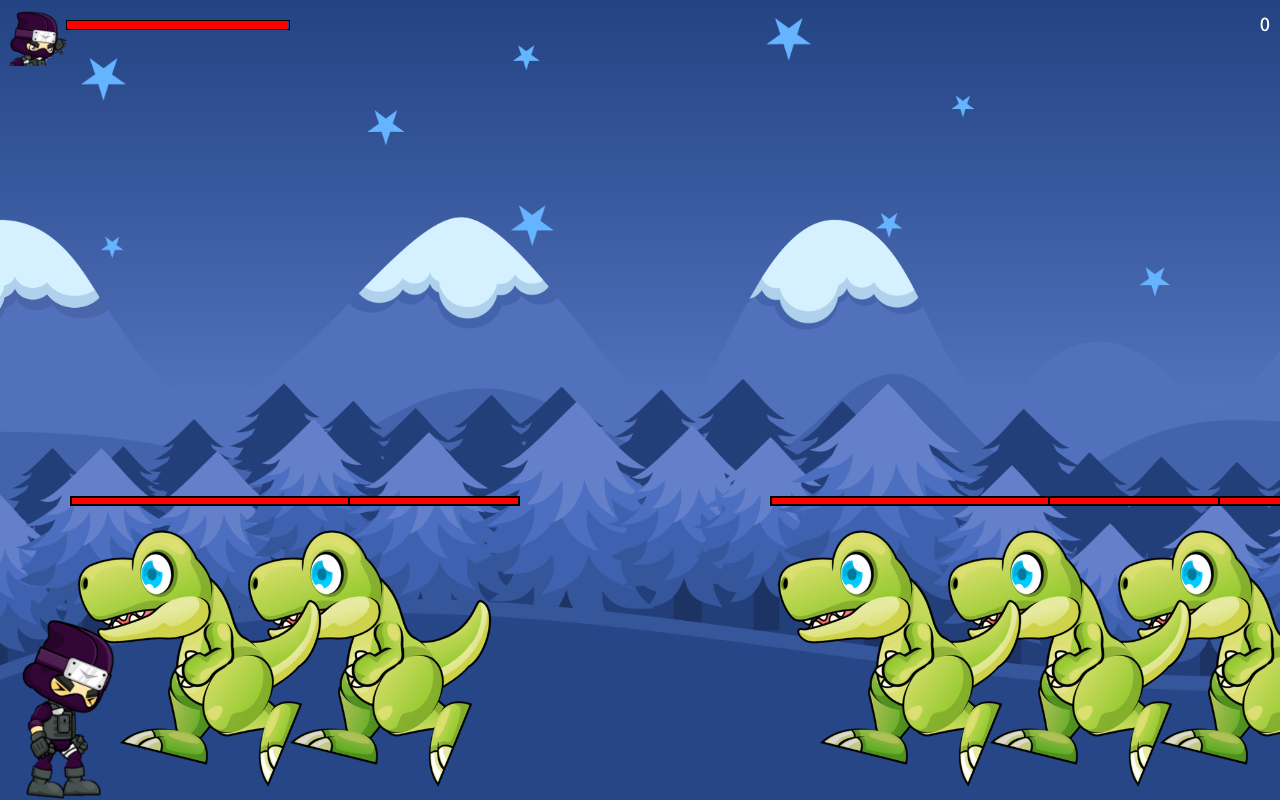
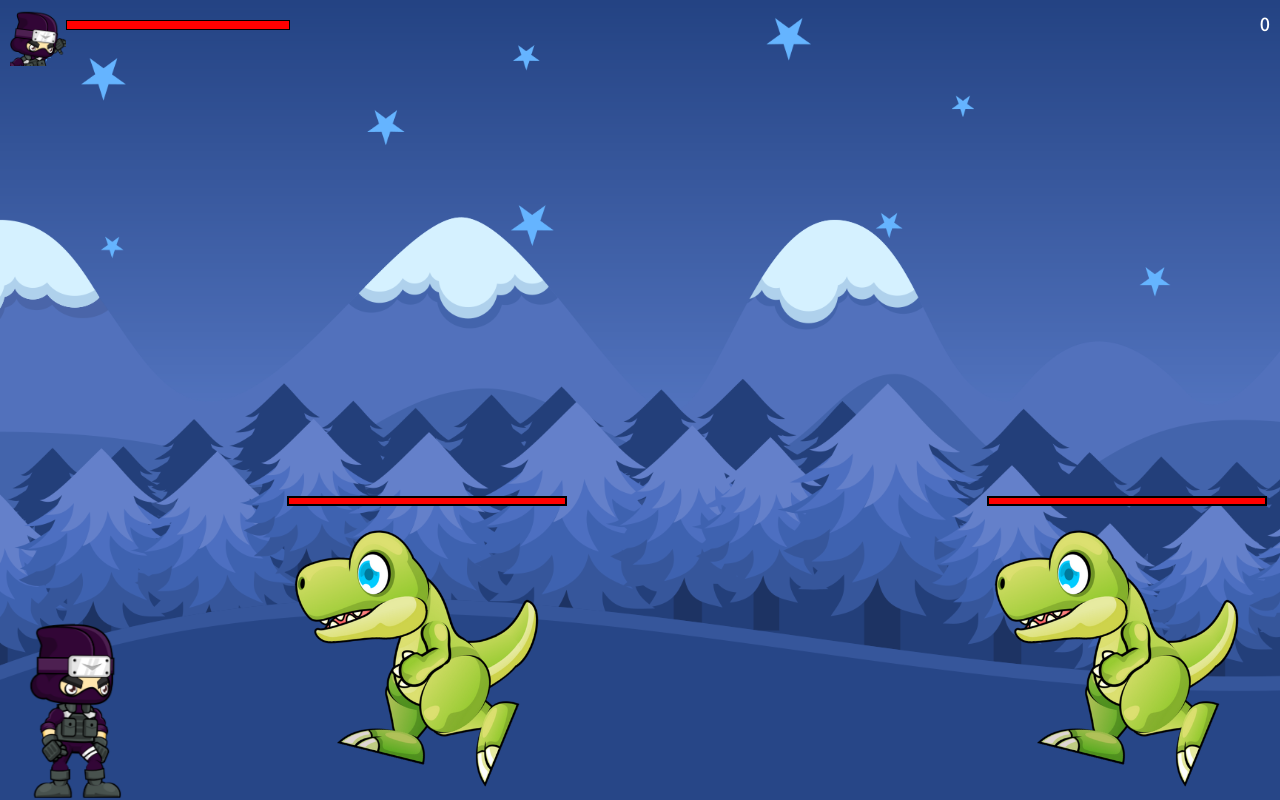
Before and after one commit to jjw0609/interactive-web-game, a website built with webpack: page src/index.html in a window 1280 px wide. Built offline with nearby package versions, Linux system fonts and the light colour scheme.

Commit message:
설정 변경

```diff
--- a/src/index.html
+++ b/src/index.html
@@ -42,9 +42,9 @@
 			<p>GAME OVER</p>
 		</div>
 	</div>
-	<script type="module" src="./js/monster.js" charset="utf-8"></script>
-	<script type="module" src="./js/class.js" charset="utf-8"></script>
-	<script type="module" src="./js/game.js" charset="utf-8"></script>
+<!--	<script type="module" src="./js/monster.js" charset="utf-8"></script>-->
+<!--	<script type="module" src="./js/class.js" charset="utf-8"></script>-->
+<!--	<script type="module" src="./js/game.js" charset="utf-8"></script>-->
 </body>
 
 </html>
--- a/src/js/class.js
+++ b/src/js/class.js
@@ -62,9 +62,9 @@ export class Hero {
         this.movex = 0;
         this.speed = 11;
         this.direction = 'right';
-        this.attackDamage = 20000;
+        this.attackDamage = 10000;
         this.hpProgress = 0;
-        this.hpValue = 5510000;
+        this.hpValue = 100000;
         this.defaultHpValue = this.hpValue;
         this.realDamage = 0;
     }
--- a/src/js/monster.js
+++ b/src/js/monster.js
@@ -1,7 +1,7 @@
 export const pinkMon = {
     name: 'pink_mon',
     hpValue: 200000,
-    speed: 8,
+    speed: 3,
     crashDamage: 300,
     score: 3000
 };
@@ -9,7 +9,7 @@ export const pinkMon = {
 export const yellowMon = {
     name: 'yellow_mon',
     hpValue: 84000,
-    speed: 10,
+    speed: 3,
     crashDamage: 300,
     score: 2000
 };
@@ -17,7 +17,7 @@ export const yellowMon = {
 export const greenMon = {
     name: 'green_mon',
     hpValue: 44000,
-    speed: 10,
+    speed: 3,
     crashDamage: 300,
     score: 1000
 };
@@ -25,7 +25,7 @@ export const greenMon = {
 export const greenMonBoss = {
     name: 'green_mon_boss',
     hpValue: 800000,
-    speed: 10,
+    speed: 2,
     crashDamage: 1000,
     score: 10000
 };
@@ -33,7 +33,7 @@ export const greenMonBoss = {
 export const yellowMonBoss = {
     name: 'yellow_mon_boss',
     hpValue: 1800000,
-    speed: 10,
+    speed: 2,
     crashDamage: 2000,
     score: 20000
 };
@@ -41,7 +41,7 @@ export const yellowMonBoss = {
 export const pinkMonBoss = {
     name: 'pink_mon_boss',
     hpValue: 5200000,
-    speed: 10,
+    speed: 1,
     crashDamage: 1000,
     score: 30000
 };
```
